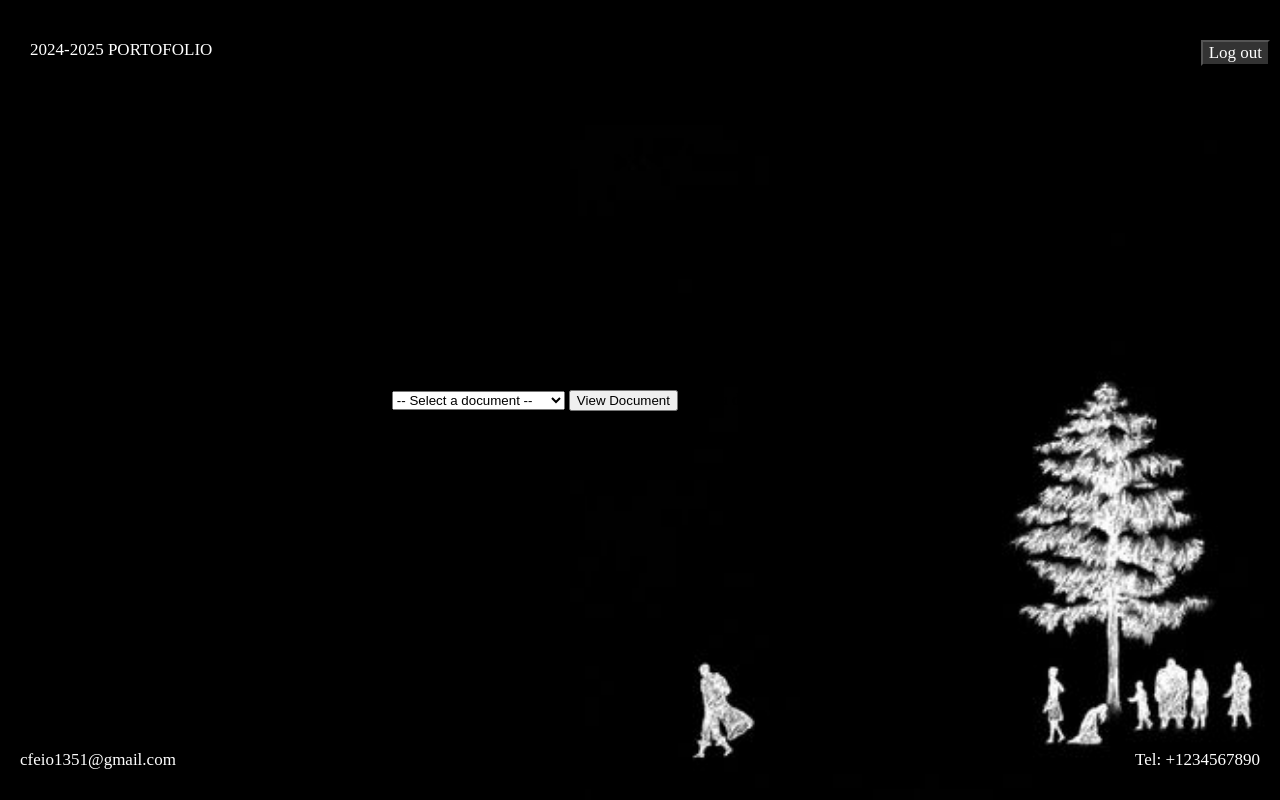
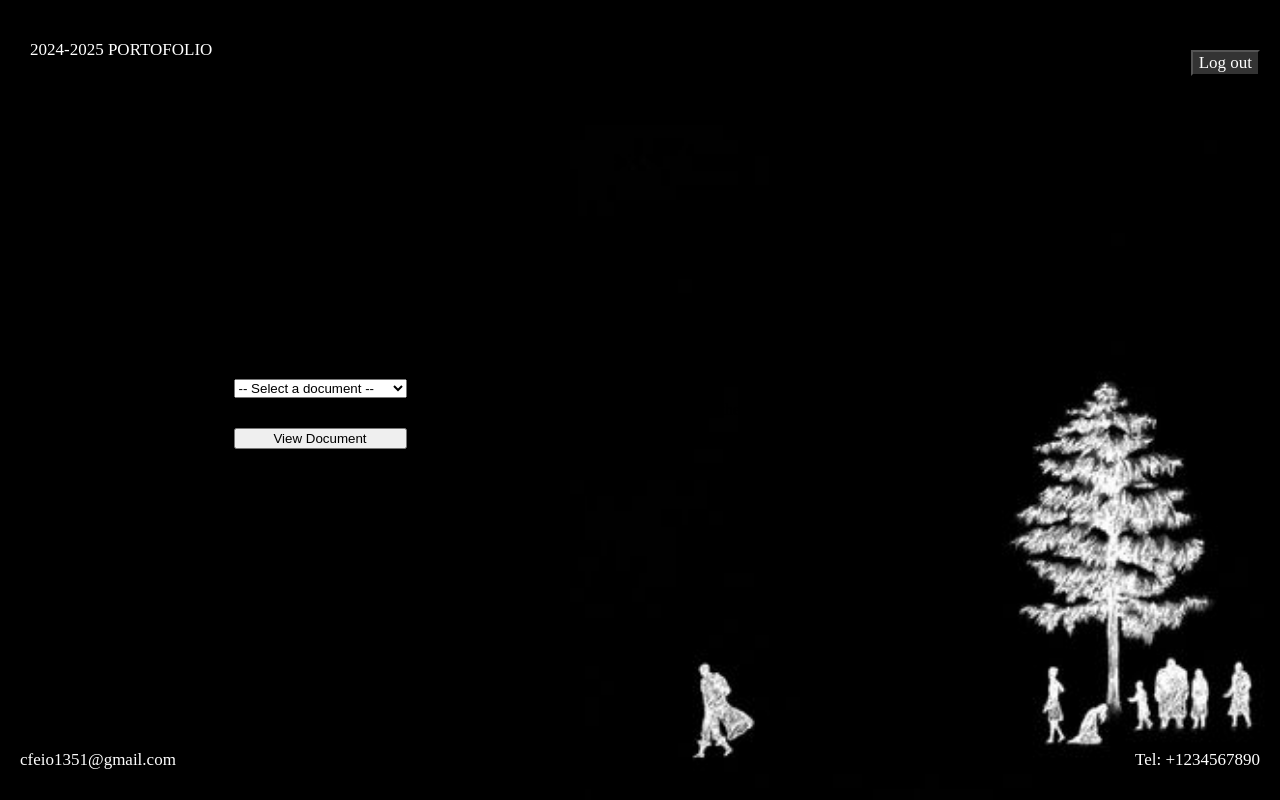
Before and after one commit to Cristiano-Feio/PORTOFOLIO--Prof-Skills, a PHP site: page /documents.php in a window 1280 px wide. Run offline with PHP 8.4, Linux system fonts and the light colour scheme.

Commit message:
Fixed everything

```diff
--- a/CSS/document.css
+++ b/CSS/document.css
@@ -89,8 +89,37 @@ footer
     font-size: 17px;
     padding: 20px;
 }
-footer a{
+footer a
+{
     color: white;
     text-decoration: none;
     font-size: 17px;
 }
+form
+{
+    display: flex;
+    flex-direction: column;
+    gap: 10px;
+}
+
+#pdf-container
+{
+    margin-top: 20px;
+    height: 600px;
+    width: 50%;
+    display: flex;
+    justify-content: center;
+    align-items: center;
+}
+
+iframe
+{
+    width: 100%;
+    height: 100%;
+    border: none;
+}
+
+select, button
+{
+   margin: 10px;
+}
--- a/documents.php
+++ b/documents.php
@@ -4,7 +4,7 @@
     <meta charset="UTF-8">
     <meta name="viewport" content="width=device-width, initial-scale=1.0">
     <title>Documents</title>
-    <link rel="stylesheet" href="../portfolio/CSS/document.css" type="text/css">
+    <link rel="stylesheet" href="../PORTOFOLIO--Prof-Skills/CSS/document.css" type="text/css">
 </head>
 <body>
  <header>
@@ -19,14 +19,18 @@
     <label for="document">Choose a document:</label>
     <select name="file" id="document" required>
         <option value="" disabled selected>-- Select a document --</option>
-        <option value="../portfolio/DOCUMENTS/Agenda-Atelier 21.11.2024.pdf">Agenda</option>
-        <option value="../portofolio/DOCUMENTS/Evaluation forms Merged.pdf">Evaluation Form</option>
-        <option value="../portfolio/DOCUMENTS/feedback forms period2-merged.pdf">Feedback Period-2</option>
-        <option value="../portfolio/DOCUMENTS/feedback Period1_merged.pdf">Feedback Period-1</option>
-        <option value="../portfolio/DOCUMENTS/Minutes of Meeting.pdf">Minutes of Meeting</option>
-        <option value="../portfolio/DOCUMENTS/Project plan.pdf">Project Plan</option>
-        <option value="../portfolio/DOCUMENTS/Project presentation.pdf">Project presentation P1</option>
-        <option value="../portfolio/DOCUMENTS/semi-structured-interview-IT1G.pdf">Semi structured Interview</option>
+        <option value="../PORTOFOLIO--Prof-Skills/DOCUMENTS/Agenda-Atelier 21.11.2024.pdf">Agenda</option>
+        <option value="../PORTOFOLIO--Prof-Skills/DOCUMENTS/Evaluation forms Merged.pdf">Evaluation Form</option>
+        <option value="../PORTOFOLIO--Prof-Skills/DOCUMENTS/feedback forms period2-merged.pdf">Feedback Period-2</option>
+        <option value="../PORTOFOLIO--Prof-Skills/DOCUMENTS/feedback Period1_merged.pdf">Feedback Period-1</option>
+        <option value="../PORTOFOLIO--Prof-Skills/DOCUMENTS/Minutes of Meeting.pdf">Minutes of Meeting</option>
+        <option value="../PORTOFOLIO--Prof-Skills/DOCUMENTS/Project plan.pdf">Project Plan</option>
+        <option value="../PORTOFOLIO--Prof-Skills/DOCUMENTS/Project presentation.pdf">Project presentation P1</option>
+        <option value="../PORTOFOLIO--Prof-Skills/DOCUMENTS/semi-structured-interview-IT1G.pdf">Semi structured Interview</option>
+        <option value="../PORTOFOLIO--Prof-Skills/DOCUMENTS/Reflection Report.pdf">Reflection Report</option>
+        <option value="../PORTOFOLIO--Prof-Skills/DOCUMENTS/.pdf">Digital Presentation</option>
+        <option value="../PORTOFOLIO--Prof-Skills/DOCUMENTS/.pdf">Edumundo</option>
+
     </select>
     <button type="submit">View Document</button>
 </form>
@@ -34,7 +38,7 @@
 <div id="pdf-container">
     <?php
 
-    $directory = '../portfolio/DOCUMENTS';
+    $directory = '../PORTOFOLIO--Prof-Skills/DOCUMENTS';
 
 
     if (isset($_GET['file'])) {
--- a/index.html
+++ b/index.html
@@ -4,19 +4,19 @@
     <meta charset="UTF-8" />
     <meta name="viewport" content="width=device-width, initial-scale=1.0"/>
     <title>PORTOFOLIO</title>
-    <link rel="stylesheet" href="../portfolio/CSS/style.css" type="text/css">
+    <link rel="stylesheet" href="../PORTOFOLIO--Prof-Skills/CSS/style.css" type="text/css">
 </head>
 <body>
     <header>
          <div class="left">2024-2025 PORTOFOLIO</div>
         <div class="right">
             <a class="active" href="#">Home</a>
-            <a href="../portfolio/login.php">Log In</a>
+            <a href="../PORTOFOLIO--Prof-Skills/login.php">Log In</a>
         </div>
     </header>
     <div class="main-content">
         <div class="about-me">
-            <img src="../portfolio/IMG/WhatsApp Image 2025-01-14 at 18.08.37_e5cad221.jpg" alt="Me">
+            <img src="../PORTOFOLIO--Prof-Skills/IMG/WhatsApp Image 2025-01-14 at 18.08.37_e5cad221.jpg" alt="Me">
             <div class="text-container"><h1><b>ABOUT ME</b></h1>
                 <p> My name is Cristiano Feio, I'm an 18 year old International college student at NHL stenden University of Applied Sciences studying Information Technology. <br>
                     I'm of Angolan and Portuguese descent.
--- a/login.php
+++ b/login.php
@@ -23,14 +23,14 @@ if ($_SERVER['REQUEST_METHOD'] === 'POST'){
     <meta charset="UTF-8">
     <meta name="viewport" content="width=device-width, initial-scale=1.0">
     <title>Log In</title>
-    <link rel="stylesheet" href="../portfolio/CSS/style.css" type="text/css">
+    <link rel="stylesheet" href="../PORTOFOLIO--Prof-Skills/CSS/style.css" type="text/css">
 </head>
 <body>
     <header>
         <div class="left">2024-2025 PORTOFOLIO</div>
         <div class="right">
-            <a class="active" href="../portfolio/index.html">Home</a>
-            <a href="../portfolio/login.php">Log In</a>
+            <a class="active" href="../PORTOFOLIO--Prof-Skills/index.html">Home</a>
+            <a href="../PORTOFOLIO--Prof-Skills/login.php">Log In</a>
         </div>
     </header>
     <main>
```
Also changed, not shown: 1 other file.
